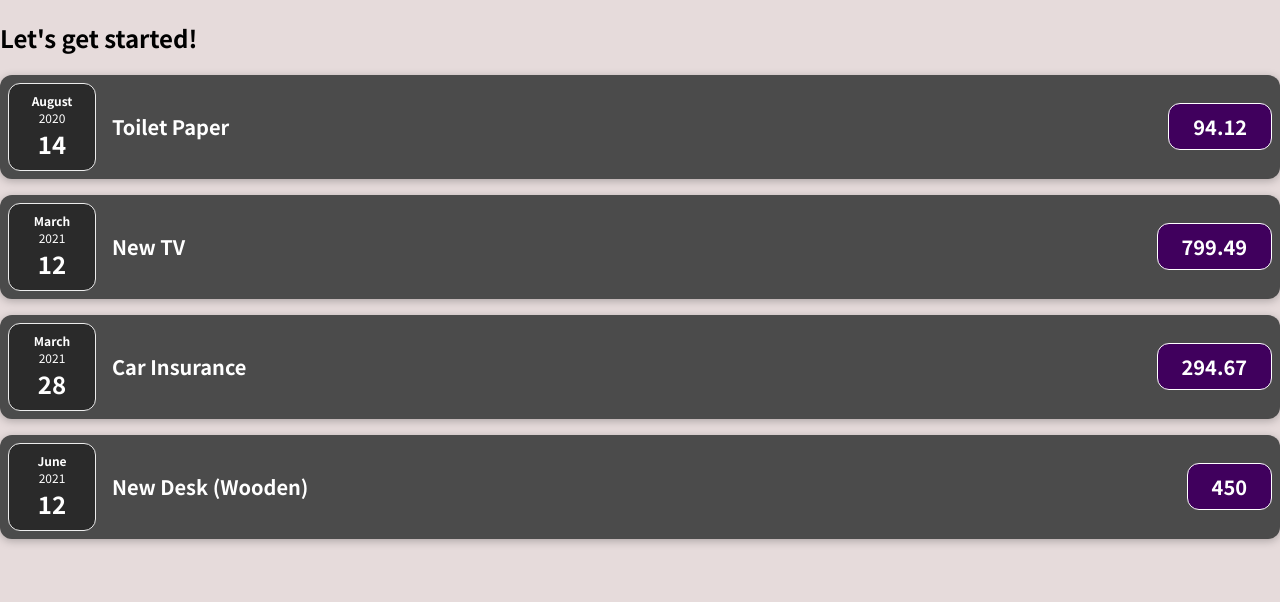
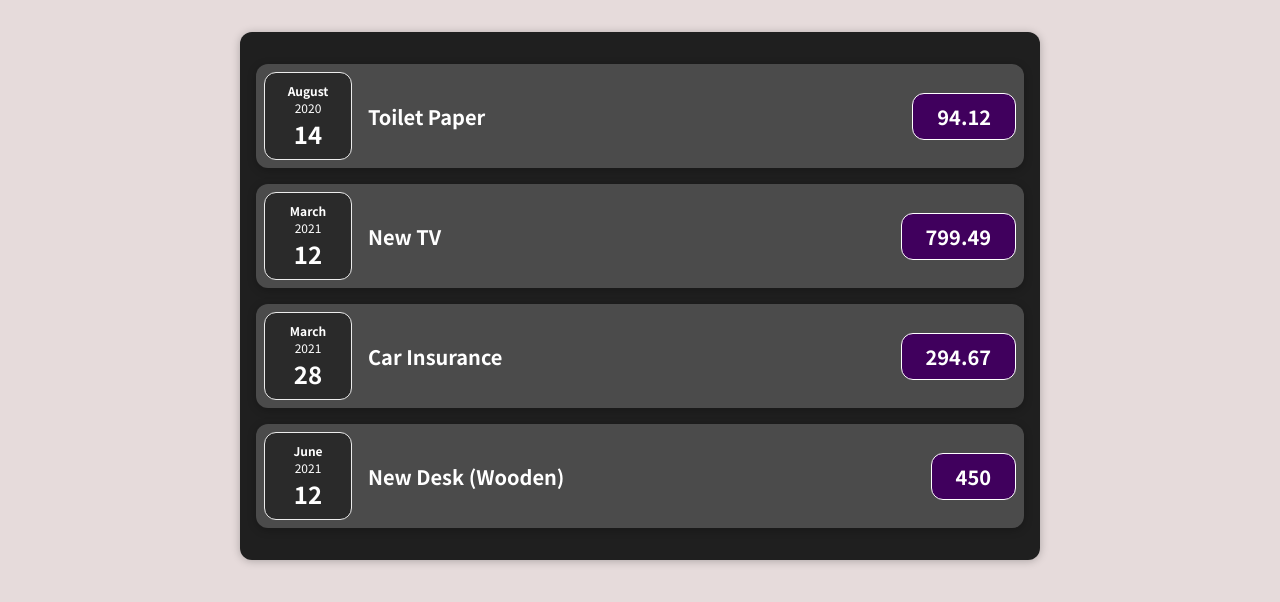
Before and after one commit to piyush-sehgal/expense-tracker, a JavaScript app: page / in a window 1280 px wide. Shown: the top 602 px of the page. Built offline with nearby package versions, Linux system fonts and the light colour scheme.

Commit message:
created expenses component

```diff
--- a/src/App.js
+++ b/src/App.js
@@ -1,4 +1,4 @@
-import ExpenseItem from "./components/ExpenseItem";
+import Expenses from "./components/Expenses";
 
 function App() {
   const expenses = [
@@ -29,27 +29,7 @@
   ];
   return (
     <div>
-      <h2>Let's get started!</h2>
-      <ExpenseItem
-        title={expenses[0].title}
-        amount={expenses[0].amount}
-        date={expenses[0].date}
-      />
-      <ExpenseItem
-        title={expenses[1].title}
-        amount={expenses[1].amount}
-        date={expenses[1].date}
-        />
-      <ExpenseItem
-        title={expenses[2].title}
-        amount={expenses[2].amount}
-        date={expenses[2].date}
-      />
-      <ExpenseItem
-        title={expenses[3].title}
-        amount={expenses[3].amount}
-        date={expenses[3].date}
-      />
+        <Expenses items={expenses}/>
     </div>
   );
 }
--- /dev/null
+++ b/src/components/Expenses.css
@@ -0,0 +1,9 @@
+.expenses {
+    padding: 1rem;
+    background-color: rgb(31, 31, 31);
+    margin: 2rem auto;
+    width: 50rem;
+    max-width: 95%;
+    border-radius: 12px;
+    box-shadow: 0 1px 8px rgba(0, 0, 0, 0.25);
+  }
--- /dev/null
+++ b/src/components/Expenses.js
@@ -0,0 +1,30 @@
+import ExpenseItem from './ExpenseItem';
+import "./Expenses.css";
+function Expenses(props) {
+  return (
+    <div className="expenses">
+      <ExpenseItem
+        title={props.items[0].title}
+        amount={props.items[0].amount}
+        date={props.items[0].date}
+      />
+      <ExpenseItem
+        title={props.items[1].title}
+        amount={props.items[1].amount}
+        date={props.items[1].date}
+      />
+      <ExpenseItem
+        title={props.items[2].title}
+        amount={props.items[2].amount}
+        date={props.items[2].date}
+      />
+      <ExpenseItem
+        title={props.items[3].title}
+        amount={props.items[3].amount}
+        date={props.items[3].date}
+      />
+    </div>
+  );
+}
+
+export default Expenses;
```
Also changed, not shown: 1 other file (tests, documents, lock files or other folders).
